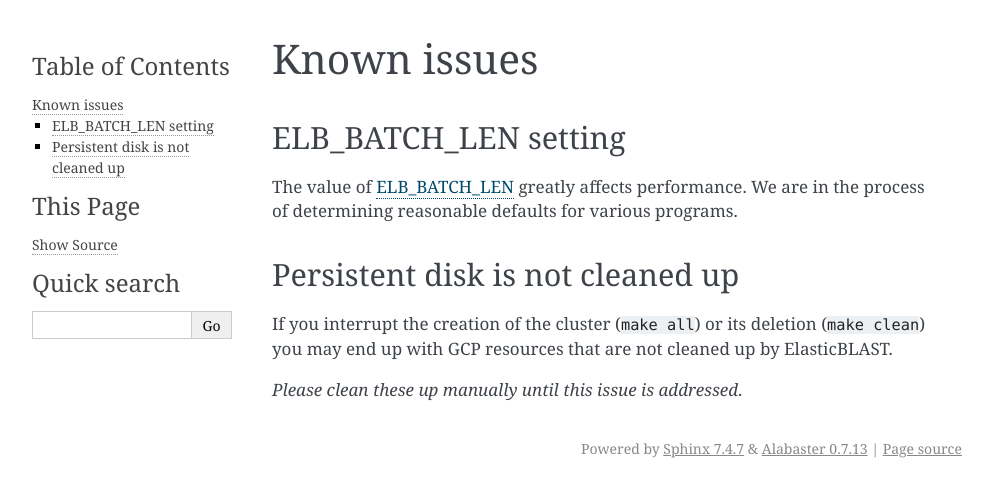
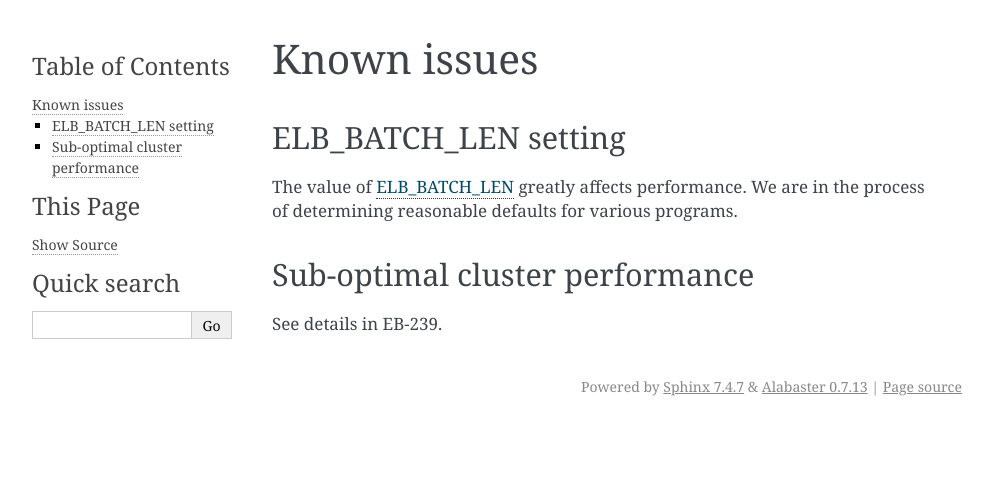
Before and after one commit to ncbi/elastic-blast-docs, a Sphinx documentation site: the page built from docs/source/issues.rst, in a window 1280 px wide. Shown: the top 497 px of the page, without its empty margins (148-1141 px from the left). Built offline with Sphinx 7.4.7, drawn with Linux system fonts in a browser that asks for light colours.

Commit message:
Update known issues

```diff
--- a/docs/source/issues.rst
+++ b/docs/source/issues.rst
@@ -13,10 +13,7 @@ process of determining reasonable defaults for various programs.
 
 .. _disk_leak:
 
-Persistent disk is not cleaned up
----------------------------------
+Sub-optimal cluster performance
+-------------------------------
 
-If you interrupt the creation of the cluster (``make all``) or its deletion (``make clean``)
-you may end up with GCP resources that are not cleaned up by ElasticBLAST.
-
-*Please clean these up manually until this issue is addressed*.
+See details in EB-239.
```
